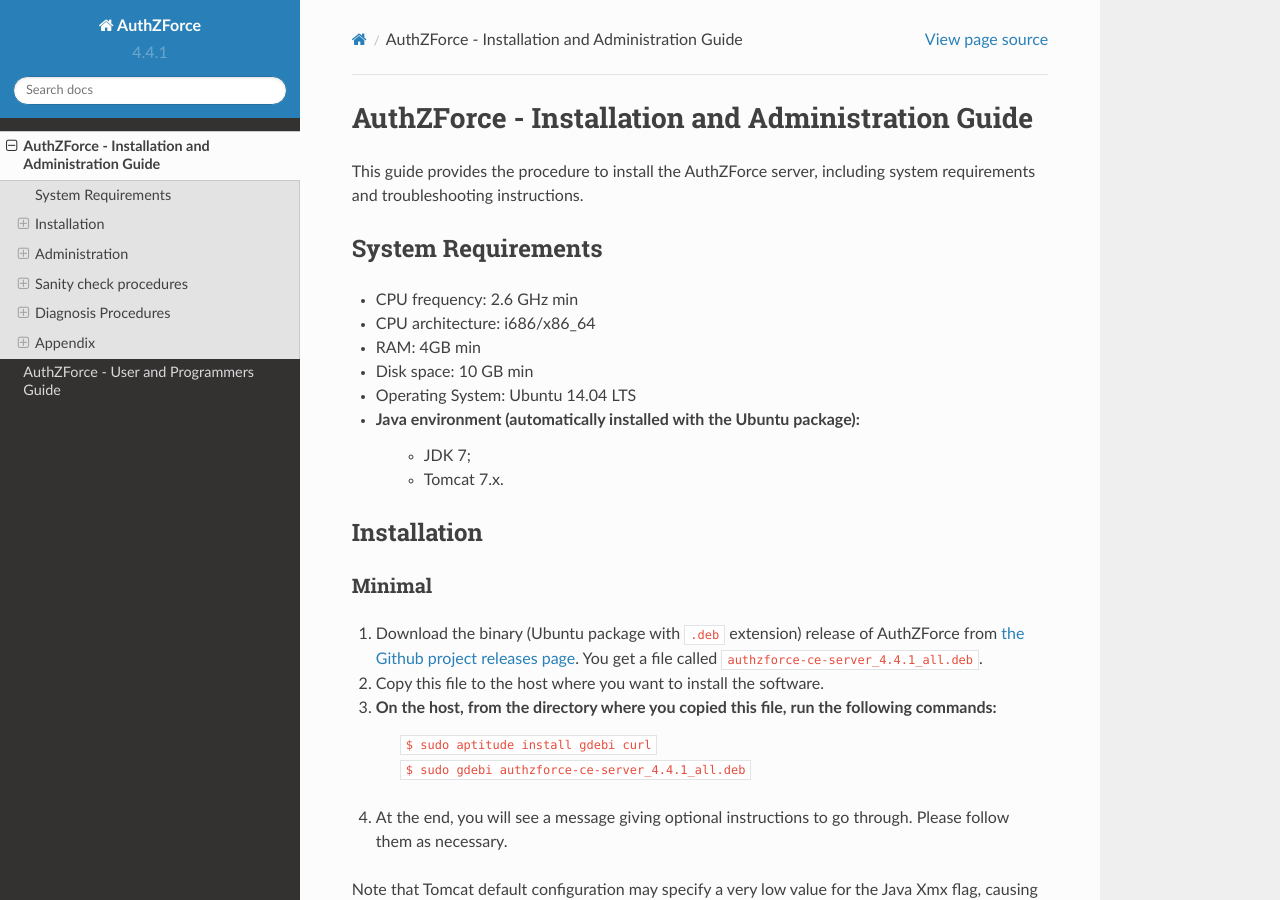
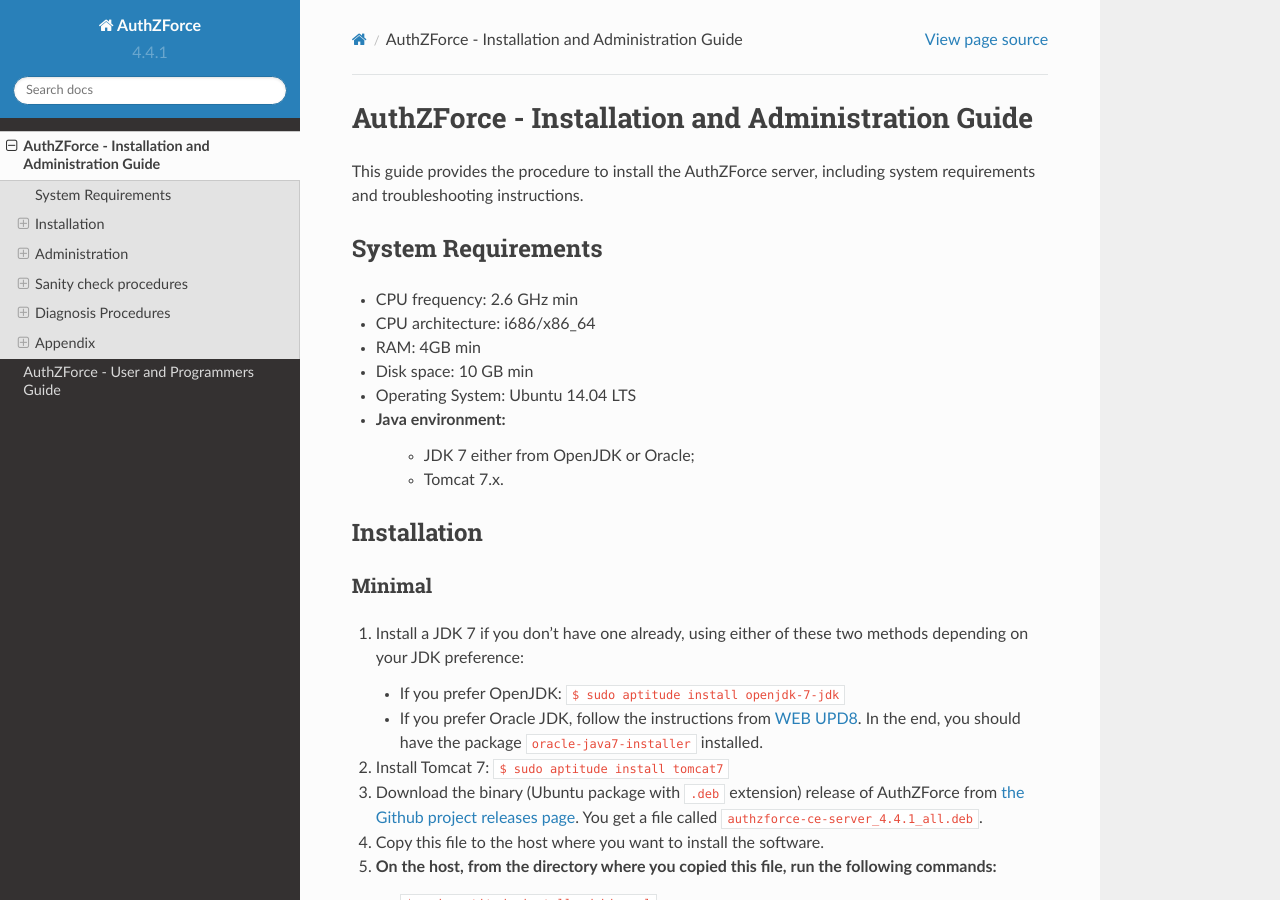
Before and after one commit to authzforce/fiware, a Sphinx documentation site: the page built from doc/InstallationAndAdministrationGuide.rst, in a window 1280 px wide and 900 px high. Built offline with Sphinx 7.4.7 and the Read the Docs theme 2.0.0, drawn with Linux system fonts in a browser that asks for light colours; formulas are drawn with MathJax 3.

Commit message:
Fixes https://jira.fiware.org/browse/SEC-845

```diff
--- a/doc/InstallationAndAdministrationGuide.rst
+++ b/doc/InstallationAndAdministrationGuide.rst
@@ -13,8 +13,8 @@
 * RAM: 4GB min
 * Disk space: 10 GB min
 * Operating System: Ubuntu 14.04 LTS
-* Java environment (automatically installed with the Ubuntu package):
-    * JDK 7;
+* Java environment:
+    * JDK 7 either from OpenJDK or Oracle;
     * Tomcat 7.x.
 
 Installation
@@ -23,6 +23,11 @@
 Minimal
 -------
 
+#. Install a JDK 7 if you don't have one already, using either of these two methods depending on your JDK preference:
+
+   * If you prefer OpenJDK: ``$ sudo aptitude install openjdk-7-jdk``
+   * If you prefer Oracle JDK, follow the instructions from `WEB UPD8 <http://www.webupd8.org/2012/01/install-oracle-java-jdk-7-in-ubuntu-via.html>`_. In the end, you should have the package ``oracle-java7-installer`` installed.
+#. Install Tomcat 7: ``$ sudo aptitude install tomcat7``
 #. Download the binary (Ubuntu package with ``.deb`` extension) release of AuthZForce from `the Github project releases page <https://github.com/authzforce/server/releases/download/release-4.4.1/authzforce-ce-server_4.4.1_all.deb>`_. You get a file called ``authzforce-ce-server_4.4.1_all.deb``.
 #. Copy this file to the host where you want to install the software.
 #. On the host, from the directory where you copied this file, run the following commands:
```
